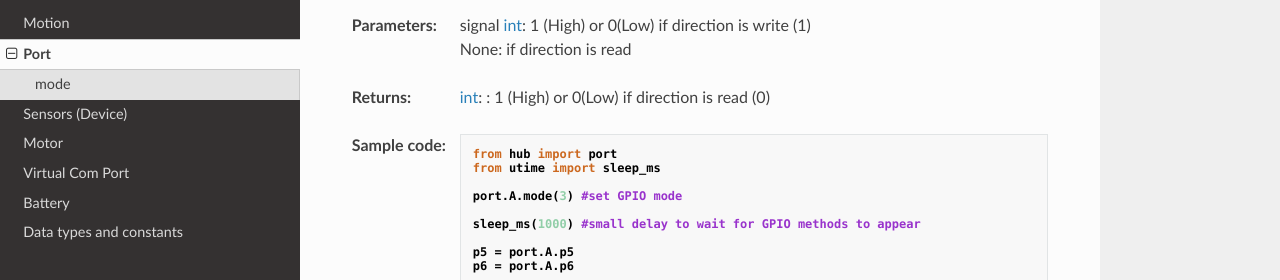
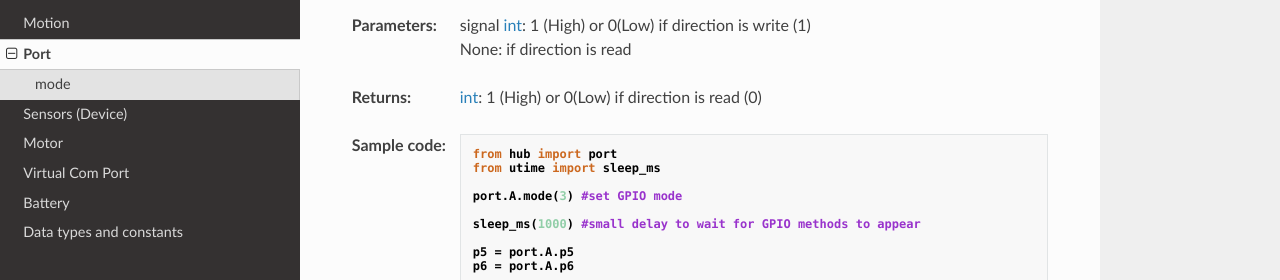
Before and after one commit to NStrijbosch/hub-module-notes, an MkDocs documentation site: the page built from docs/port.md, in a window 1280 px wide and 900 px high, scrolled down 2259 px. Shown: the part 320-600 px from the top of the window. Built offline with MkDocs 1.6.1, drawn with Linux system fonts in a browser that asks for light colours; nearby versions of some CDN libraries.

```diff
--- a/docs/port.md
+++ b/docs/port.md
@@ -158,7 +158,7 @@ __Parameters:__
 
 __Returns:__
 
-*   [int](data_types.md#int): : 1 (High) or 0(Low) if direction is read (0)
+*   [int](data_types.md#int): 1 (High) or 0(Low) if direction is read (0)
 
 __Sample code:__
 
```
